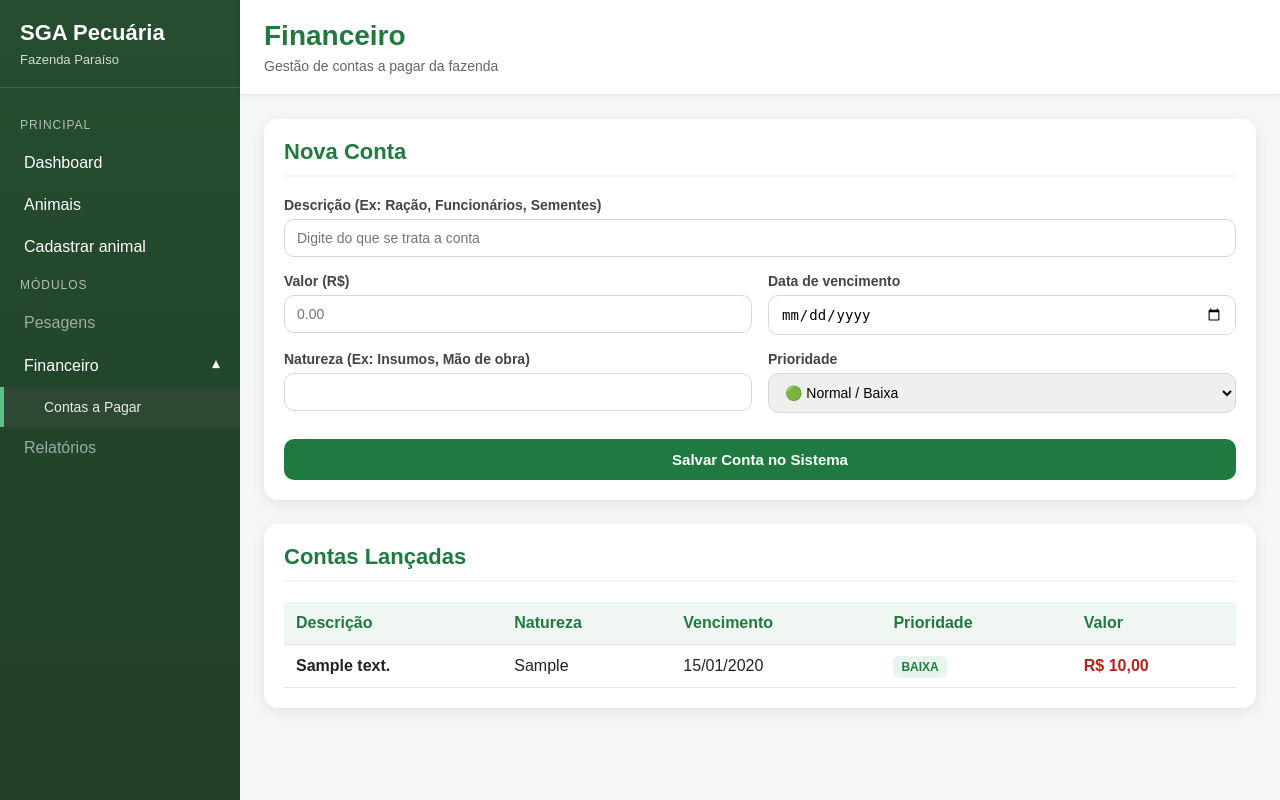
After one commit to otaviograu1654/SISTEMA-GESTAO-AGRO, a PHP site: page /contas_a_pagar.php in a window 1280 px wide. The commit adds this page. Run offline with PHP 8.4, Linux system fonts and the light colour scheme; tables that the repository leaves empty hold one stand-in row (values such as "Sample post").

Commit message:
criei uma nova pagina(contas a pagar) ja integrada com o banco de dados e funcionando

```diff
--- a/backend/animais.txt
+++ b/backend/ATENÇÃO.txt
@@ -1 +1,3 @@
 Não mexer no módulo animais, testamos em várias máquinas e está estável.
+
+PADRONIZAR PAGINAS COM O CSS DEPOIS, FAZER UM STYLE.CSS E JOGAR TUDO LA
--- /dev/null
+++ b/backend/contas_a_pagar.php
@@ -0,0 +1,226 @@
+<?php
+// Sua conexão e consulta originais, usando a tabelacontas
+$conn = new mysqli("localhost","root","","sga_pecuaria");
+
+// Verifica a conexão para evitar erros silenciosos
+if ($conn->connect_error) {
+    die("Falha na conexão: " . $conn->connect_error);
+}
+
+$result = $conn->query("SELECT * FROM tabelacontas ORDER BY data_vencimento ASC");
+?>
+<!DOCTYPE html>
+<html lang="pt-BR">
+<head>
+    <meta charset="UTF-8">
+    <meta name="viewport" content="width=device-width, initial-scale=1.0">
+    <title>SGA Pecuária - Contas a Pagar</title>
+    <style>
+
+        * { box-sizing: border-box; }
+        body { margin: 0; font-family: Arial, sans-serif; background: #f4f6f8; color: #222; }
+        .layout { display: flex; min-height: 100vh; }
+
+        /* SIDEBAR */
+        .sidebar { width: 240px; background: linear-gradient(180deg, #264d2f, #1f3f27); color: white; padding: 20px 0; flex-shrink: 0; }
+        .sidebar .logo { padding: 0 20px 20px; border-bottom: 1px solid rgba(255,255,255,0.12); }
+        .sidebar .logo h2 { margin: 0; font-size: 22px; }
+        .sidebar .logo p { margin: 6px 0 0; font-size: 13px; opacity: 0.8; }
+        .menu { margin-top: 20px; }
+        .menu-title { padding: 10px 20px; font-size: 12px; text-transform: uppercase; letter-spacing: 0.08em; opacity: 0.65; }
+        .menu a { display: block; padding: 12px 20px; color: white; text-decoration: none; transition: background 0.2s ease; border-left: 4px solid transparent; }
+        .menu a:hover, .menu a.active { background: rgba(255,255,255,0.08); border-left-color: #66d18f; }
+        .menu .disabled { opacity: 0.55; cursor: default; }
+
+        /* ESTILOS DO SUBMENU */
+        .submenu { display: none; list-style: none; padding: 0; margin: 0; background: rgba(0, 0, 0, 0.15); }
+        .submenu li a { border-left: 4px solid transparent; }
+        .submenu li a:hover { border-left-color: #66d18f; background: rgba(255,255,255,0.05); }
+        .setinha.girar { transform: rotate(180deg); }
+
+        /* MAIN CONTENT */
+        .main { flex: 1; display: flex; flex-direction: column; }
+        .topbar { background: white; padding: 20px 24px; border-bottom: 1px solid #e5e7eb; box-shadow: 0 2px 8px rgba(0,0,0,0.04); }
+        .topbar h1 { margin: 0; font-size: 28px; color: #1f7a3f; }
+        .topbar p { margin: 6px 0 0; color: #666; font-size: 14px; }
+        .content { max-width: 1200px; width: 100%; padding: 24px; }
+
+        /* PANELS E TABELAS */
+        .panel { background: white; border-radius: 14px; padding: 20px; box-shadow: 0 4px 14px rgba(0,0,0,0.08); margin-bottom: 24px;}
+        .panel h2 { margin-top: 0; margin-bottom: 20px; font-size: 22px; color: #1f7a3f; border-bottom: 2px solid #f0f7f2; padding-bottom: 10px;}
+        .table-wrapper { overflow-x: auto; }
+        table { width: 100%; border-collapse: collapse; }
+        th, td { text-align: left; padding: 12px; border-bottom: 1px solid #e7e7e7; }
+        th { background: #f0f7f2; color: #1f7a3f; }
+        tr:hover { background: #fafafa; }
+
+        /* FORMULÁRIOS */
+        form { display: grid; grid-template-columns: 1fr 1fr; gap: 16px; }
+        .form-group { display: flex; flex-direction: column; }
+        .form-group.full-width { grid-column: span 2; }
+        label { font-size: 14px; font-weight: bold; color: #444; margin-bottom: 6px;}
+        input, select { width: 100%; padding: 10px 12px; border: 1px solid #d8d8d8; border-radius: 10px; font-size: 14px; }
+        input:focus, select:focus { outline: none; border-color: #2fa35a; box-shadow: 0 0 0 3px rgba(47,163,90,0.12); }
+        button { border: none; border-radius: 10px; padding: 12px 16px; background: #1f7a3f; color: white; font-size: 15px; font-weight: bold; cursor: pointer; transition: 0.2s ease; margin-top: 10px;}
+        button:hover { background: #186232; }
+
+        /* STATUS TAGS */
+        .badge { padding: 4px 8px; border-radius: 6px; font-size: 12px; font-weight: bold; }
+        .badge-alta { background: #fdeaea; color: #b42318; }
+        .badge-media { background: #fef0c7; color: #b54708; }
+        .badge-baixa { background: #e7f6ec; color: #1f7a3f; }
+
+        @media (max-width: 900px) {
+            .layout { flex-direction: column; }
+            .sidebar { width: 100%; }
+            form { grid-template-columns: 1fr; }
+            .form-group.full-width { grid-column: span 1; }
+        }
+    </style>
+</head>
+<body>
+    <div class="layout">
+        <aside class="sidebar">
+            <div class="logo">
+                <h2>SGA Pecuária</h2>
+                <p>Fazenda Paraíso</p>
+            </div>
+            <nav class="menu">
+                <div class="menu-title">Principal</div>
+                <a href="dashboard.php">Dashboard</a> <a href="#animais">Animais</a>
+                <a href="cadastro_animal.php">Cadastrar animal</a>
+
+                <div class="menu-title">Módulos</div>
+                <a href="#" class="disabled">Pesagens</a>
+
+                <div class="menu-item">
+                    <a href="#" class="menu-link" onclick="toggleSubMenu('submenu-financeiro', this); return false;" style="display: flex; justify-content: space-between; align-items: center;">
+                        Financeiro
+                        <span class="setinha girar" style="transition: transform 0.3s ease;">▾</span>
+                    </a>
+                    <ul id="submenu-financeiro" class="submenu" style="display: block;">
+                        <li><a href="#" class="active" style="padding-left: 40px; font-size: 14px; opacity: 0.9;">Contas a Pagar</a></li>
+                    </ul>
+                </div>
+                <a href="#" class="disabled">Relatórios</a>
+            </nav>
+        </aside>
+
+        <main class="main">
+            <div class="topbar">
+                <h1>Financeiro</h1>
+                <p>Gestão de contas a pagar da fazenda</p>
+            </div>
+
+            <div class="content">
+
+                <div class="panel">
+                    <h2>Nova Conta</h2>
+                    <form action="salvar_conta.php" method="POST">
+                        <div class="form-group full-width">
+                            <label>Descrição (Ex: Ração, Funcionários, Sementes)</label>
+                            <input type="text" name="descricao" required placeholder="Digite do que se trata a conta">
+                        </div>
+
+                        <div class="form-group">
+                            <label>Valor (R$)</label>
+                            <input type="number" step="0.01" name="valor" required placeholder="0.00">
+                        </div>
+
+                        <div class="form-group">
+                            <label>Data de vencimento</label>
+                            <input type="date" name="data_vencimento" required>
+                        </div>
+
+                        <div class="form-group">
+                            <label>Natureza (Ex: Insumos, Mão de obra)</label>
+                            <input type="text" name="natureza" required>
+                        </div>
+
+                        <div class="form-group">
+                            <label>Prioridade</label>
+                            <select name="prioridade">
+                                <option value="baixa">🟢 Normal / Baixa</option>
+                                <option value="media">🟡 Atenção / Média</option>
+                                <option value="alta">🔴 Urgente / Alta</option>
+                            </select>
+                        </div>
+
+                        <div class="form-group full-width">
+                            <button type="submit">Salvar Conta no Sistema</button>
+                        </div>
+                    </form>
+                </div>
+
+                <div class="panel">
+                    <h2>Contas Lançadas</h2>
+                    <div class="table-wrapper">
+                        <table>
+                            <thead>
+                                <tr>
+                                    <th>Descrição</th>
+                                    <th>Natureza</th>
+                                    <th>Vencimento</th>
+                                    <th>Prioridade</th>
+                                    <th>Valor</th>
+                                </tr>
+                            </thead>
+                            <tbody>
+                                <?php
+                                // Verifica se tem resultados no banco
+                                if ($result && $result->num_rows > 0) {
+                                    while($row = $result->fetch_assoc()) {
+
+                                        // Formata a data para o padrão brasileiro (dia/mês/ano)
+                                        $data_formatada = date('d/m/Y', strtotime($row['data_vencimento']));
+
+                                        // Formata o valor com vírgula e ponto
+                                        $valor_formatado = number_format($row['valor'], 2, ',', '.');
+
+                                        // Cria uma tag bonita para a prioridade baseada na palavra
+                                        $cor_badge = "badge-baixa";
+                                        if($row['prioridade'] == 'alta') $cor_badge = "badge-alta";
+                                        if($row['prioridade'] == 'media') $cor_badge = "badge-media";
+
+                                ?>
+                                    <tr>
+                                        <td style="font-weight: bold;"><?= htmlspecialchars($row['descricao']) ?></td>
+                                        <td><?= htmlspecialchars($row['natureza']) ?></td>
+                                        <td><?= $data_formatada ?></td>
+                                        <td><span class="badge <?= $cor_badge ?>"><?= strtoupper($row['prioridade']) ?></span></td>
+                                        <td style="color: #b42318; font-weight: bold;">R$ <?= $valor_formatado ?></td>
+                                    </tr>
+                                <?php
+                                    }
+                                } else {
+                                ?>
+                                    <tr>
+                                        <td colspan="5" style="text-align: center; color: #777;">Nenhuma conta cadastrada ainda.</td>
+                                    </tr>
+                                <?php } ?>
+                            </tbody>
+                        </table>
+                    </div>
+                </div>
+
+            </div>
+        </main>
+    </div>
+
+    <script>
+        // Mantive a função do menu expansível caso precise fechar
+        function toggleSubMenu(idSubmenu, elementoLink) {
+            const submenu = document.getElementById(idSubmenu);
+            const setinha = elementoLink.querySelector('.setinha');
+
+            if (submenu.style.display === "none" || submenu.style.display === "") {
+                submenu.style.display = "block";
+                setinha.classList.add("girar");
+            } else {
+                submenu.style.display = "none";
+                setinha.classList.remove("girar");
+            }
+        }
+    </script>
+</body>
+</html>
--- a/layout/layout.html
+++ b/layout/layout.html
@@ -47,7 +47,7 @@
 
                     <ul class="submenu">
 
-                        <li><a href="/animais">Animais</a></li>
+                        <li><a href= "../backend/index.php">Animais</a></li>
                         <li><a href="#">Produtos</a></li>
                         <li><a href="#">Tipo de Animal</a></li>
                         <li><a href="#">Raça</a></li>
```
Also changed, not shown: backend/dashboard.php (+53 -1 lines), backend/salvar_conta.php (added, +21 -0 lines), database/schema.sql (+11 -0 lines).
